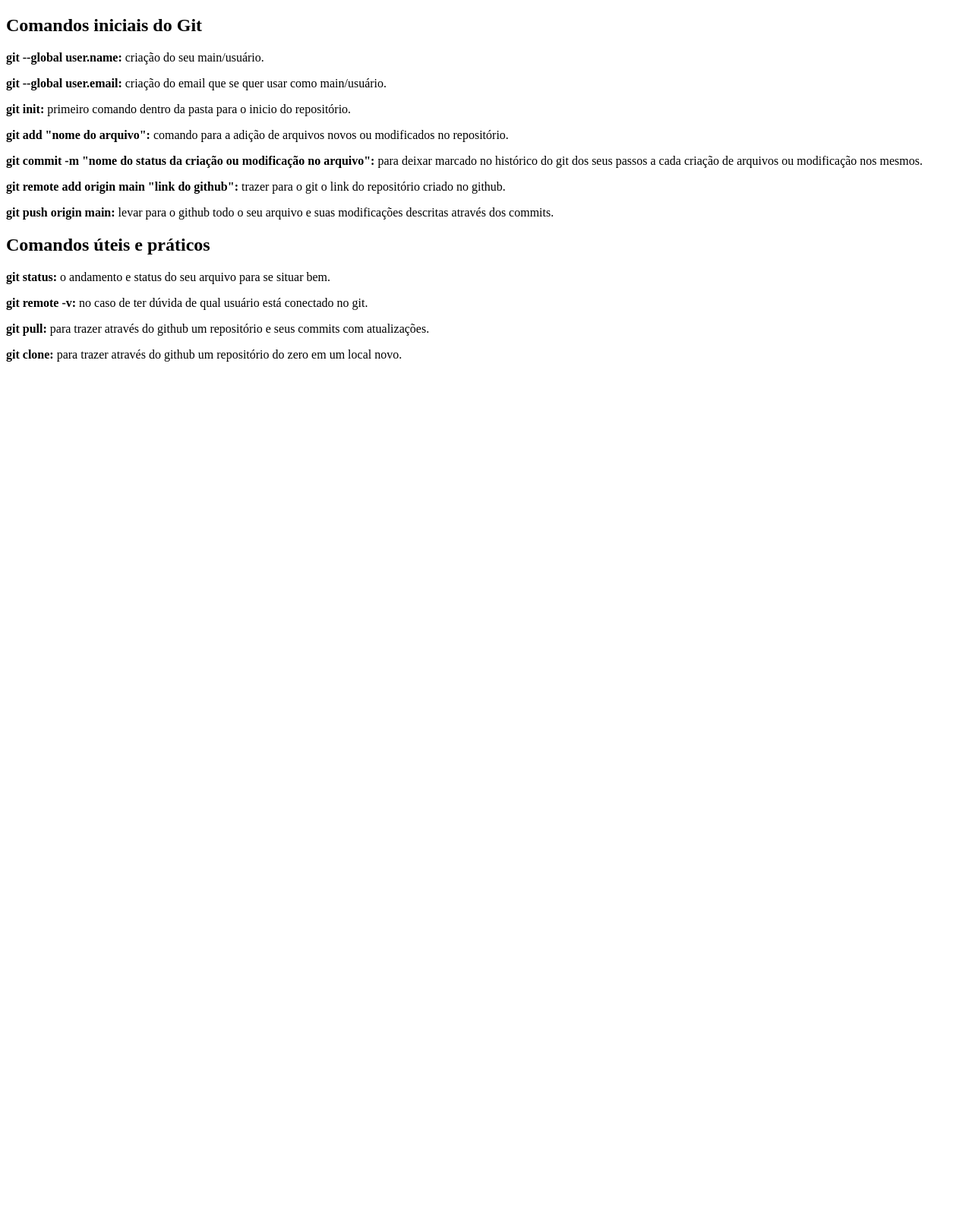
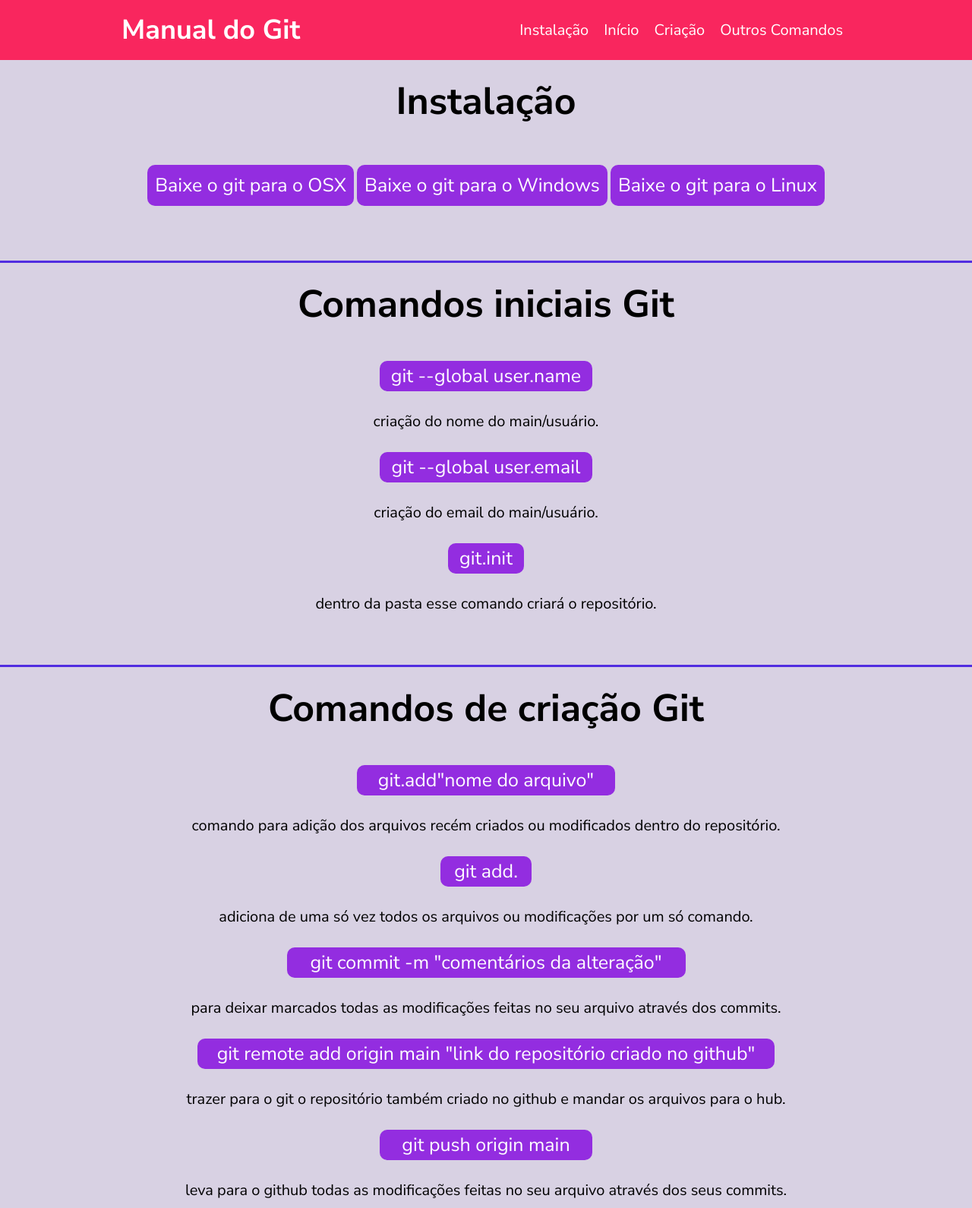
Before and after one commit to annasbrama/PrjManualGit, a plain HTML site: page index.html in a window 1280 px wide. Shown: the top 1590 px of the page at 76% size. Before the commit the page ends 800 px from the top, so only its background shows below. Drawn offline with Linux system fonts and the light colour scheme.

Commit message:
Index refeito do zero, com adiçao da pasta css e com página index bem avançada

```diff
--- /dev/null
+++ b/css/style.css
@@ -0,0 +1,232 @@
+* {
+    font-family: 'Nunito Sans', sans-serif;
+    box-sizing: border-box;
+    padding: 0;
+    margin: 0;
+}
+
+main {
+    height: 1100px;
+}
+
+:root {
+    --Background-blue-dark: #122ab2;
+    --Background-blue-Bright: #2c70ff;
+    --Background-Gray-soft: #f7f7f7;
+    --BG-Purple: #ae81ff;
+    --BG-Pink: #f9265e;
+    --BG-blue: #66d9eb;
+    --BG-purple-soft: #512DE0;
+    --BG-violet-bright: #932DE0;
+    --BG-pink-bright: #D42DE0;
+    --Color-gray-Soft: #a4a4a4;
+    --Color-gray-Strong: #7c7c7c;
+    --Color-Black-Bright: #222222;
+}
+
+.menu-bg {
+    padding: 15px 0;
+    background-color: var(--BG-Pink);
+}
+
+.menu {
+    max-width: 960px;
+    margin: 0 auto;
+    display: flex;
+    justify-content: space-between;
+    flex-wrap: wrap;
+    align-items: center;
+}
+
+.menu a {
+    text-decoration: none;
+    color: #fff;
+}
+
+.menu-logo a {
+    font-weight: bold;
+    font-size: 2.25em;
+}
+
+.menu-nav ul {
+    display: flex;
+    flex-wrap: wrap;
+    list-style: none;
+}
+
+.menu-nav a {
+    font-size: 1.25em;
+    padding: 10px;
+}
+
+/* INSTALAÇÃO */
+
+.insta {
+    margin: 0 auto;
+    padding: 20px 0;
+    background-color: #D8D1E3;
+    border-bottom: 3px solid var(--BG-purple-soft);
+}
+
+.insta h2 {
+    font-size: 50px;
+    margin: 0px 80px;
+    text-align: center;
+}
+
+.insta p {
+    width: 960px;
+    margin: 60px auto;
+    line-height: 200%;
+    color: #000;
+    text-align: center;
+}
+
+
+.insta a {
+    color: #fff;
+    font-size: 25px;
+    padding: 10px 10px;
+    margin: 40px auto;
+    background-color: var(--BG-violet-bright);
+    border-radius: 10px;
+    text-decoration: none;
+}
+
+/* COMANDOS */
+
+/* INICIO */
+
+.inicio-texto {
+    margin: 0 auto;
+    padding: 20px 0;
+    background-color: #D8D1E3;
+    border-bottom: 3px solid var(--BG-purple-soft);
+    text-align: center;
+}
+
+.inicio-texto h2 {
+    font-size: 50px;
+    margin: 0px 80px;
+    text-align: center;
+}
+
+
+.destaque {
+    color: #fff;
+    font-size: 25px;
+    width: 280px;
+    height: 40px;
+    padding: 50px auto;
+    margin: 20px auto;
+    text-align: center;
+    background-color: var(--BG-violet-bright);
+    border-radius: 10px;
+}
+
+.init {
+    color: #fff;
+    font-size: 25px;
+    width: 100px;
+    height: 40px;
+    padding: 20px auto;
+    margin: 20px auto;
+    text-align: center;
+    background-color: var(--BG-violet-bright);
+    border-radius: 10px;
+}
+
+.comandos-inicio h3 {
+    font-size: 20px;
+    width: 960px;
+    font-weight: 500;
+    margin: 40px auto;
+    line-height: 200%;
+    color: #000;
+    text-align: center;
+}
+
+/* COMANDOS USUAIS */
+
+.criacao {
+    margin: 0 auto;
+    padding: 20px 0;
+    background-color: #D8D1E3;
+    border-bottom: 3px solid var(--BG-purple-soft);
+    text-align: center;
+}
+.comandos h2 {
+    font-size: 50px;
+    margin: 0px 80px;
+    text-align: center;
+}
+
+.add {
+    color: #fff;
+    font-size: 25px;
+    width: 340px;
+    height: 40px;
+    padding: 50px auto;
+    margin: 20px auto;
+    text-align: center;
+    background-color: var(--BG-violet-bright);
+    border-radius: 10px;
+}
+
+.add-total {
+    color: #fff;
+    font-size: 25px;
+    width: 120px;
+    height: 40px;
+    padding: 50px auto;
+    margin: 20px auto;
+    text-align: center;
+    background-color: var(--BG-violet-bright);
+    border-radius: 10px;
+}
+
+.commit {
+    color: #fff;
+    font-size: 25px;
+    width: 525px;
+    height: 40px;
+    padding: 50px auto;
+    margin: 20px auto;
+    text-align: center;
+    background-color: var(--BG-violet-bright);
+    border-radius: 10px;
+}
+
+.remote {
+    color: #fff;
+    font-size: 25px;
+    width: 760px;
+    height: 40px;
+    padding: 50px auto;
+    margin: 20px auto;
+    text-align: center;
+    background-color: var(--BG-violet-bright);
+    border-radius: 10px;
+}
+
+.push {
+    color: #fff;
+    font-size: 25px;
+    width: 280px;
+    height: 40px;
+    padding: 50px auto;
+    margin: 20px auto;
+    text-align: center;
+    background-color: var(--BG-violet-bright);
+    border-radius: 10px;
+}
+
+.comandos h3 {
+    font-size: 20px;
+    width: 960px;
+    font-weight: 500;
+    margin: 40px auto;
+    line-height: 200%;
+    color: #000;
+    text-align: center;
+}
--- a/index.html
+++ b/index.html
@@ -1,30 +1,77 @@
 <!DOCTYPE html>
 <html lang="en">
+
 <head>
     <meta charset="UTF-8">
-    <meta http-equiv="X-UA-Compatible" content="IE=edge">
     <meta name="viewport" content="width=device-width, initial-scale=1.0">
-    <title>Projeto Manual do Git</title>
+    <link rel="stylesheet" href="./css/style.css">
+    <link rel="preconnect" href="https://fonts.googleapis.com">
+    <link rel="preconnect" href="https://fonts.gstatic.com" crossorigin>
+    <link
+        href="https://fonts.googleapis.com/css2?family=Nunito+Sans:ital,opsz,wght@0,6..12,400;0,6..12,700;1,6..12,400&display=swap"
+        rel="stylesheet">
+    <title>Manual do Git de Forma Prática</title>
 </head>
+
 <body>
+    <header class="menu-bg">
+        <div class="menu">
+            <div class="menu-logo">
+                <a href="#">Manual do Git</a>
+            </div>
+            <nav class="menu-nav">
+                <ul>
+                    <li><a href="#instalacao">Instalação</a></li>
+                    <li><a href="#inicio">Início</a></li>
+                    <li><a href="#criacao">Criação</a></li>
+                    <li><a href="#outros">Outros Comandos</a></li>
+                </ul>
+            </nav>
+        </div>
+    </header>
 
-    <h2>Comandos iniciais do Git</h2>
-
-    <p><b>git --global user.name: </b> criação do seu main/usuário. </p>
-    <p><b>git --global user.email:</b> criação do email que se quer usar como main/usuário.</p>
-    <p><b>git init:</b> primeiro comando dentro da pasta para o inicio do repositório.</p>
-    <p><b>git add "nome do arquivo":</b> comando para a adição de arquivos novos ou modificados no repositório.</p>
-    <p><b>git commit -m "nome do status da criação ou modificação no arquivo":</b> para deixar marcado no histórico do git dos seus passos a cada criação de arquivos ou modificação nos mesmos.</p>
-    <p><b>git remote add origin main "link do github":</b> trazer para o git o link do repositório criado no github. </p>
-    <p><b>git push origin main:</b> levar para o github todo o seu arquivo e suas modificações descritas através dos commits.</p>
-
-    <h2>Comandos úteis e práticos</h2>
-
-    <p><b>git status:</b> o andamento e status do seu arquivo para se situar bem.</p>
-    <p><b>git remote -v:</b> no caso de ter dúvida de qual usuário está conectado no git.</p>
-    <p><b>git pull:</b> para trazer através do github um repositório e seus commits com atualizações.</p>
-    <p><b>git clone:</b> para trazer através do github um repositório do zero em um local novo. </p>
+    <section class="insta">
+        <h2>Instalação</h2>
+        <p>
+            <a href="https://git-scm.com/download/mac">Baixe o git para o OSX</a>
+            <a href="https://git-scm.com/download/win">Baixe o git para o Windows</a>
+            <a href="https://git-scm.com/download/linux">Baixe o git para o Linux</a>
+        </p>
+    </section>
 
 
+    <div class="inicio-texto">
+        <h2>Comandos iniciais Git</h2>
+        <div class="comandos-inicio">
+
+            <h3>
+                <div class="destaque">git --global user.name</div> criação do nome do main/usuário.
+                <div class="destaque">git --global user.email</div> criação do email do main/usuário.
+                <div class="init">git.init</div> dentro da pasta esse comando criará o repositório.
+            </h3>
+        </div>
+
+    </div>
+
+<section class="criacao">
+    <div class="comandos">
+        <h2>Comandos de criação Git</h2>
+        <h3>
+        <div class="add">git.add"nome do arquivo"</div> comando para adição dos arquivos recém criados ou
+        modificados dentro do
+        repositório.
+        <div class="add-total">git add.</div> adiciona de uma só vez todos os arquivos ou modificações por um só
+        comando.
+        <div class="commit">git commit -m "comentários da alteração"</div> para
+        deixar marcados todas as modificações feitas no seu arquivo através dos commits.
+        <div class="remote">git remote add origin main "link do repositório criado no github"</div> trazer
+        para o git o repositório também criado no github e mandar os arquivos para o hub.
+        <div class="push">git push origin main</div> leva para o github todas as modificações feitas no seu
+        arquivo através dos seus commits.
+    </h3>
+    </div>
+    </section>
+
 </body>
+
 </html>
```
